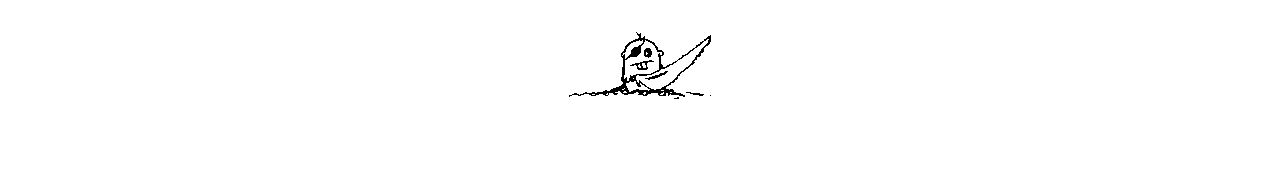
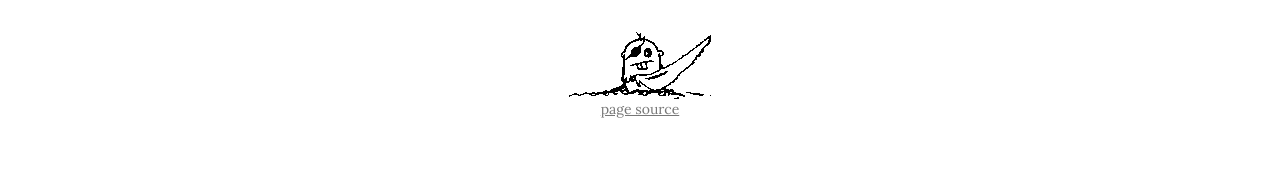
Before and after one commit to gaqzi/sanitarium.se, a Jekyll site: the page built from index.html, in a window 1280 px wide. Shown: the part 1470-1652 px from the top of the page. Built offline with Jekyll 4.4.1, drawn with Linux system fonts in a browser that asks for light colours; nearby versions of some CDN libraries; the list of posts is cut into pages by our own code.

Commit message:
Add link to Github for changing the current page

```diff
--- a/_config.yml
+++ b/_config.yml
@@ -8,6 +8,7 @@ twitter_username: gaqzi
 github_username:  gaqzi
 facebook_username:
 timezone: UTC
+github_base_url: https://github.com/gaqzi/sanitarium.se/blob/master/
 
 # Build settings
 markdown: kramdown
--- a/_includes/footer.html
+++ b/_includes/footer.html
@@ -43,7 +43,11 @@
                     </li>
                     {% endif %}
                 </ul>
-                <p class="copyright text-muted"><img src="/img/old-logo.gif" class="center-block"></p>
+                <p class="copyright text-muted">
+                    <img src="/img/old-logo.gif" class="center-block">
+                    <a href="{{ site.github_base_url }}{{ page.path }}" class="text-muted">page source</a>
+                </p>
+
             </div>
         </div>
     </div>
```
